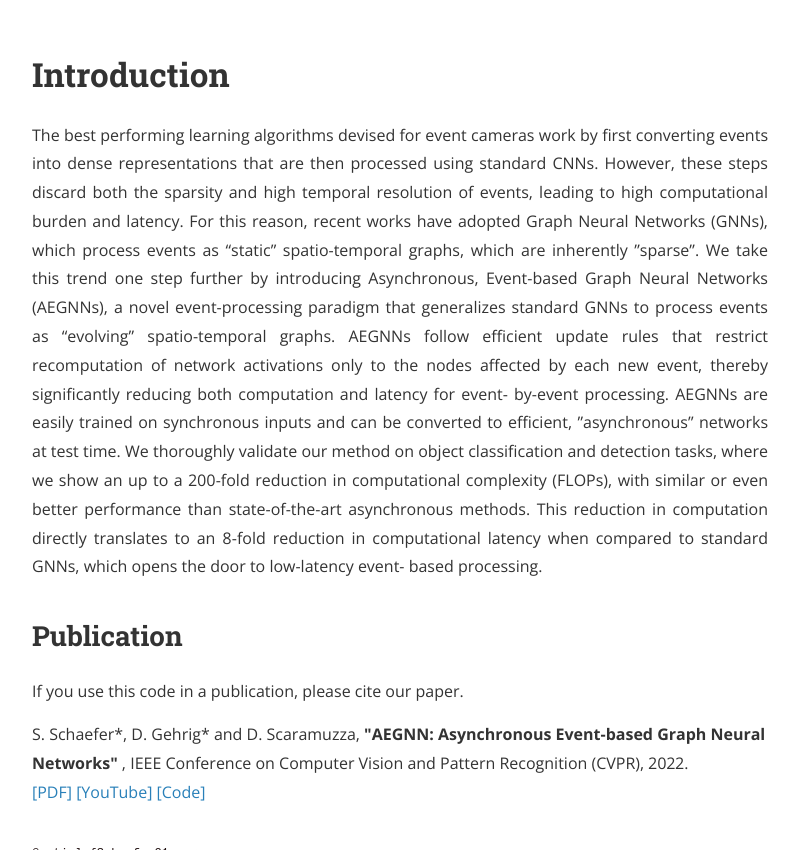
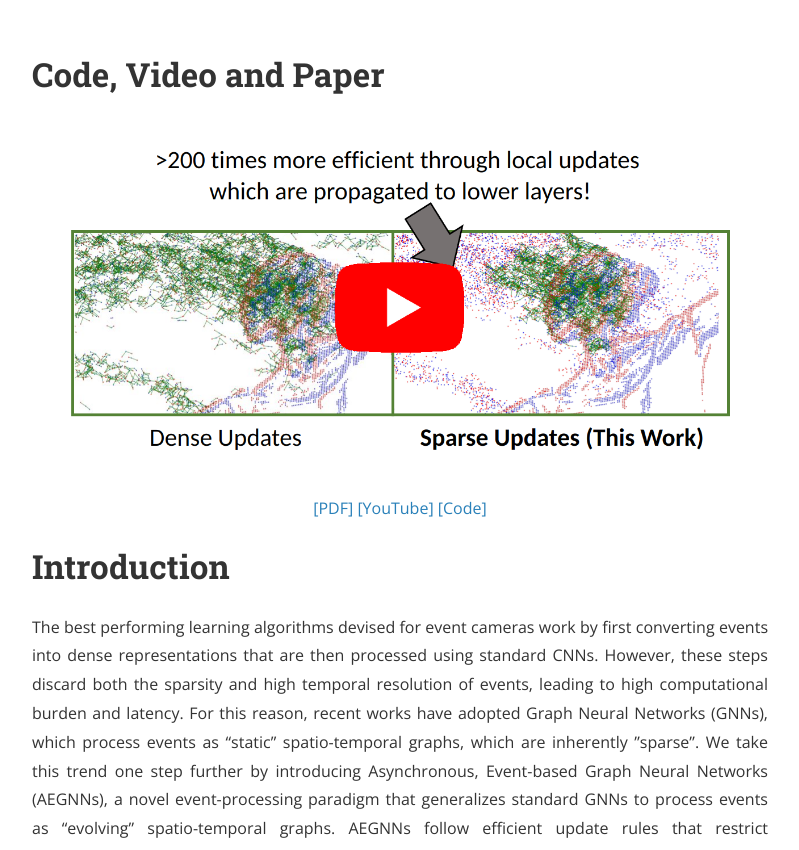
Before and after one commit to uzh-rpg/aegnn, a Jekyll site: the page built from index.html, in a window 1280 px wide and 1400 px high. Shown: the part 550-1400 px from the top of the window, without its empty margins (240-1039 px from the left). Built offline with Jekyll 4.4.1, drawn with Linux system fonts in a browser that asks for light colours; nearby versions of some CDN libraries.

Commit message:
update youtube thumbnail

```diff
--- a/index.html
+++ b/index.html
@@ -19,6 +19,16 @@ enabled: true
   </div>
   <br>
   <div class="wrapper">
+    <h1 id="headings">Code, Video and Paper</h1>
+    <p align="center">
+      <a href="https://youtu.be/opbFE6OsAeA">
+        <img src="assets/thumbnail_yt.png" alt="AEGNN" width="500"/>
+      </a>
+      <a href="http://rpg.ifi.uzh.ch/docs/CVPR22_Schaefer.pdf">[PDF]</a>
+      <a href="https://youtu.be/opbFE6OsAeA">[YouTube]</a>
+      <a href="https://github.com/uzh-rpg/aegnn/">[Code]</a>
+    </p>
+
     <h1 id="headings">Introduction</h1>
     <p style="text-align: justify">
       The best performing learning algorithms devised for
```
Also changed, not shown: other parts of index.html (+0 -3 lines), assets/thumbnail_yt.png (added).
